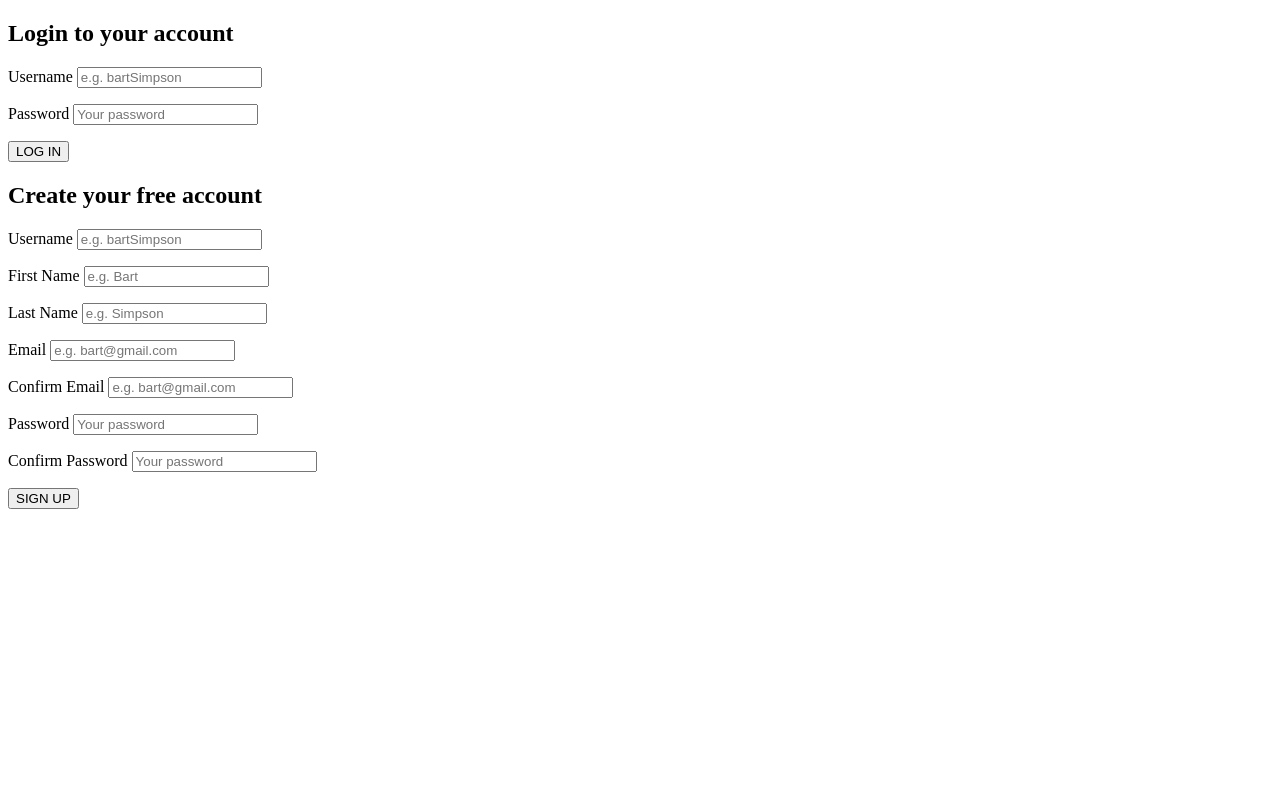
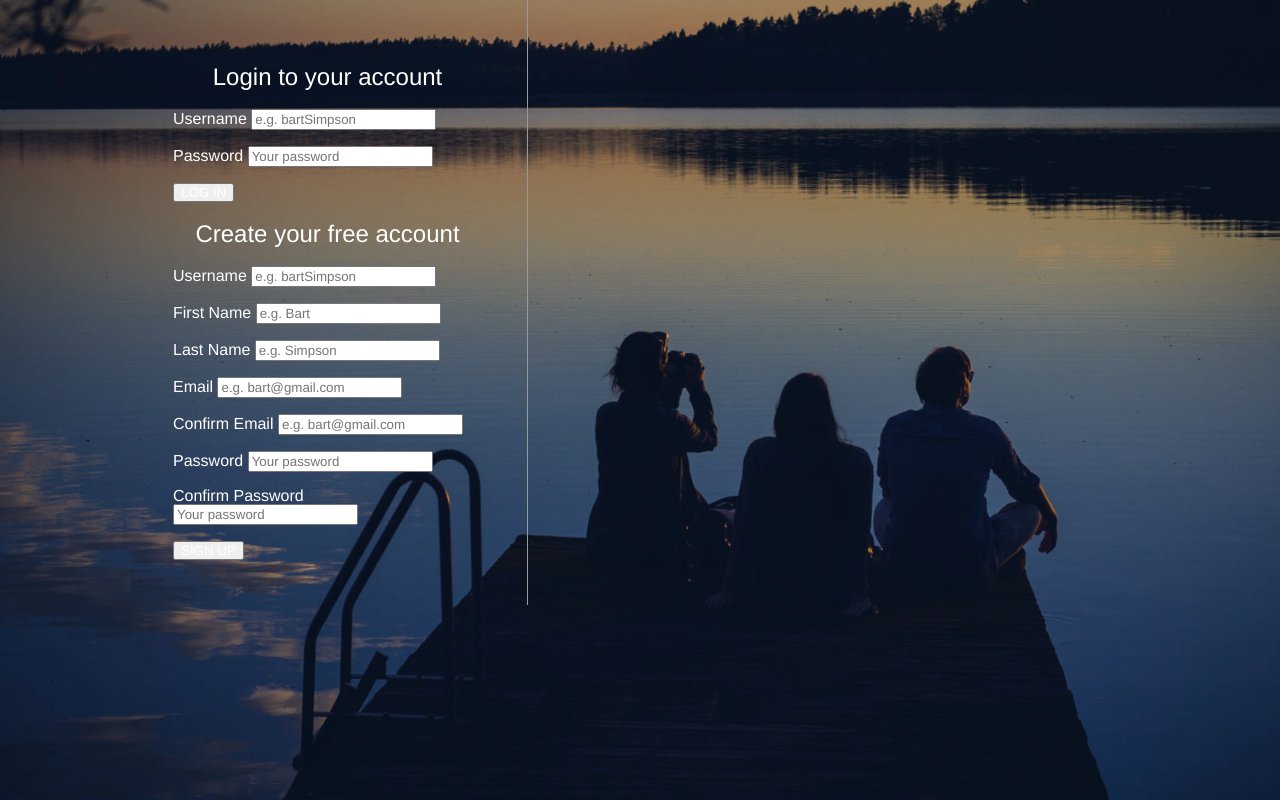
Before and after one commit to jimcwx/SpotifyClone, a PHP site: page /register.php in a window 1280 px wide. Run offline with PHP 8.4, Linux system fonts and the light colour scheme.

Commit message:
changing styles

```diff
--- /dev/null
+++ b/assets/css/register.css
@@ -0,0 +1,41 @@
+html, body {
+  padding: 0;
+  margin: 0;
+  height: 100%;
+}
+
+#background {
+  background-color: #000;
+  background-image: url(../images/bg.jpg);
+  background-position: center;
+  background-size: cover;
+  display: table;
+  height: 100%;
+  width: 100%;
+}
+
+#loginContainer * {
+  color: #fff;
+  font-family: "Helvetica Neue", "Helvetica", "Arial", sans-serif;
+  font-weight: normal;
+  line-height: 1em;
+  box-sizing: border-box;
+}
+
+#loginContainer {
+  width: 80%;
+  margin: 0 auto;
+  position: relative;
+  max-width: 1024px;
+}
+
+#inputContainer {
+  width: 400px;
+  padding: 45px;
+  float:left;
+  border-right: 1px solid #999;
+}
+
+#inputContainer h2 {
+  text-align: center;
+}
--- a/register.php
+++ b/register.php
@@ -20,8 +20,12 @@
   <meta charset="UTF-8">
   <meta name="viewport" content="width=device-width, initial-scale=1.0">
   <title>Welcome to Spotify Clone!</title>
+  <link rel="stylesheet" href="assets/css/register.css">
 </head>
 <body>
+  <div id="background">
+    <div id="loginContainer">
+
       <div id="inputContainer">
         <form action="register.php" id="loginForm" method="POST">
           <h2>Login to your account</h2>
@@ -86,5 +90,7 @@
         </form>
 
       </div>
+    </div>
+  </div>
 </body>
 </html>
```
Also changed, not shown: assets/images/bg.jpg (added). Lines whose indentation alone changed are shown as unchanged.
